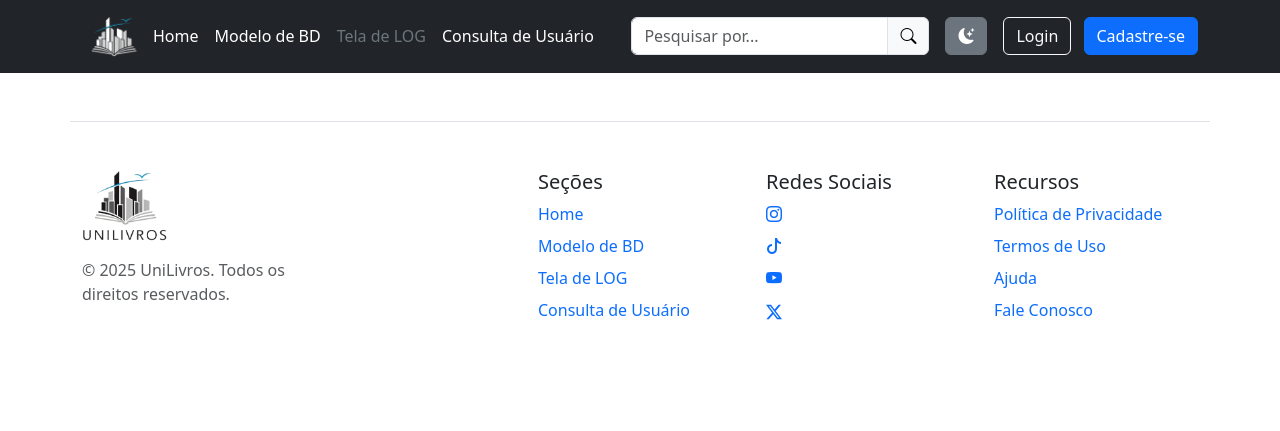
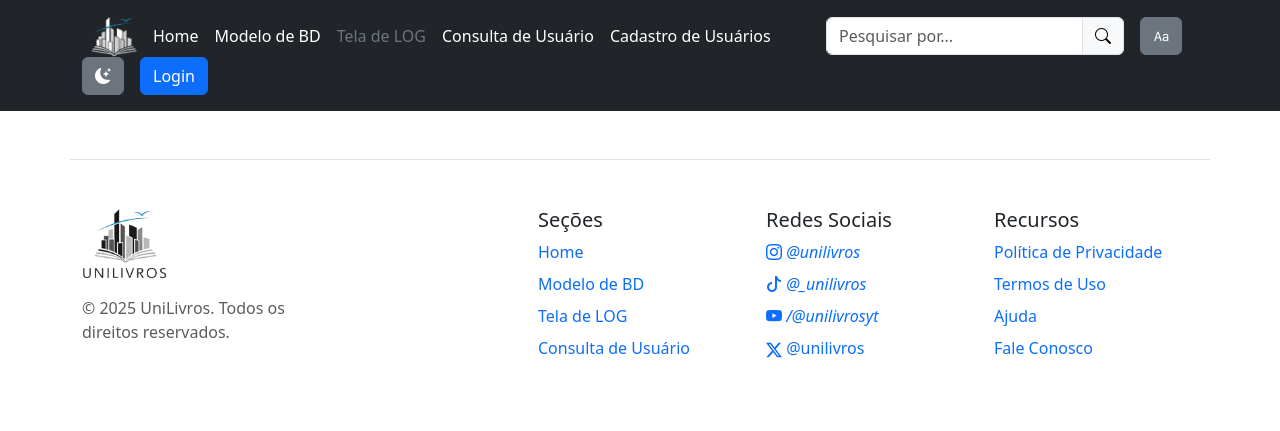
Before and after one commit to davyybs/Projeto-Backend-Unisuam, a PHP site: page /log.php in a window 1280 px wide. Shown: the top 431 px of the page. Run offline with PHP 8.4, Linux system fonts and the light colour scheme.

Commit message:
Mudanças no Header

```diff
--- a/conexao.php
+++ b/conexao.php
@@ -1,7 +1,7 @@
 <?php
-$servidor = "localhost";
+$servidor = "localhost:3306";
 $usuario = "root";
-$senha = "";
+$senha = "Mddr1605.";
 $banco = "unilivros";
 $conexao = mysqli_connect($servidor, $usuario, $senha, $banco);
 if (!$conexao) {
--- a/css/cadastroU.css
+++ b/css/cadastroU.css
@@ -2,7 +2,6 @@
 
 
 html, body {
-  font-family: Arial, sans-serif;
   background-color: #f1f5f9 !important;
 }
 h1 {
--- a/log.php
+++ b/log.php
@@ -9,6 +9,8 @@
   <title>UniLivros</title>
 </head>
 <body>
+
+  <!-- Header -->
   <header class="p-3 bg-dark">
     <div class="container">
       <div class="d-flex flex-wrap align-items-center justify-content-center justify-content-lg-start">
@@ -19,11 +21,12 @@
           <li><a href="index.php" class="nav-link px-2 text-white">Home</a></li>
           <li><a href="modeloBD.php" class="nav-link px-2 text-white">Modelo de BD</a></li>
           <li><a href="log.php" class="nav-link px-2 text-secondary">Tela de LOG</a></li>
-          <li><a href="usuario.php" class="nav-link px-2 text-white">Consulta de Usuário</a></li>
+          <li><a href="consulta_usuario.php" class="nav-link px-2 text-white">Consulta de Usuário</a></li>
+          <li><a href="cadastro_usuario.php" class="nav-link px-2 text-white">Cadastro de Usuários</a></li>
         </ul>
         <form class="col-12 col-lg-auto mb-3 mb-lg-0 me-lg-3" role="search">
           <div class="input-group">
-            <input type="search" class="form-control text-dark" placeholder="Pesquisar por..." aria-label="Search"/>
+            <input type="search" class="form-control text-body" placeholder="Pesquisar por..." aria-label="Search"/>
             <span class="input-group-text">
               <button type="submit" class="searchBtn">
                 <i class="bi bi-search"></i>
@@ -32,25 +35,22 @@
           </div>
         </form>
         <div class="me-3">
-         <button type="button" class="btn btn-secondary" id="darkmode"><i class="bi bi-sun-fill" id="iconeModo"></i></button>
+          <button type="button" class="btn btn-secondary" id=""><i class="bi bi-type"></i></button>
+        </div>
+        <div class="me-3">
+          <button type="button" class="btn btn-secondary" id="darkmode"><i class="bi bi-sun-fill" id="iconeModo"></i></button>
         </div>
         <div class="text-end">
-          <a href="login.php" class="text-decoration-none">
-            <button type="button" class="btn btn-outline-light me-2">
-              Login
-            </button>
-          </a>
-          <a href="cadastroU.php">
-            <button type="button" class="btn btn-primary">Cadastre-se</button>
-          </a>
+          <a href="login.php" class="btn btn-primary me-2 text-decoration-none">Login</a>
         </div>
       </div>
     </div>
   </header>
 
-  <div class="d-flex bg-body">
+  <!-- Footer -->
+  <footer class="d-flex bg-body">
     <div class="container">
-      <footer class="row row-cols-1 row-cols-sm-2 row-cols-md-5 py-5 my-5 border-top">
+      <div class="row row-cols-1 row-cols-sm-2 row-cols-md-5 py-5 my-5 border-top">
         <div class="col mb-3">
           <a href="index.php" class="d-flex align-items-center mb-3 link-body-emphasis text-decoration-none" aria-label="Bootstrap">
             <img src="images/logoC.png" alt="Logo UniLivros" class="logoImgFooter" id="imagemTema">
@@ -79,17 +79,17 @@
           <h5>Redes Sociais</h5>
           <ul class="nav flex-column">
             <li class="nav-item mb-2">
-              <a href="#"><i class="bi bi-instagram"></i></a>
+              <a href="#" class="nav-link p-0"><i class="bi bi-instagram"> @unilivros</i></a>
             </li>
             <li class="nav-item mb-2">
-              <a href="#"><i class="bi bi-tiktok"></i></a>
+              <a href="#" class="nav-link p-0"><i class="bi bi-tiktok"> @_unilivros</i></a>
             </li>
             <li class="nav-item mb-2">
-              <a href="#"><i class="bi bi-youtube"></i></a>
+              <a href="#" class="nav-link p-0"><i class="bi bi-youtube"> /@unilivrosyt</i></a>
             </li>
             <li class="nav-item mb-2">
-              <a href="#">
-                <svg xmlns="http://www.w3.org/2000/svg" width="16" height="16" fill="currentColor" class="bi bi-twitter-x" viewBox="0 0 16 16"> <path d="M12.6.75h2.454l-5.36 6.142L16 15.25h-4.937l-3.867-5.07-4.425 5.07H.316l5.733-6.57L0 .75h5.063l3.495 4.633L12.601.75Zm-.86 13.028h1.36L4.323 2.145H2.865z"/></svg>
+              <a href="#" class="nav-link p-0">
+                <svg xmlns="http://www.w3.org/2000/svg" width="16" height="16" fill="currentColor" class="bi bi-twitter-x" viewBox="0 0 16 16"> <path d="M12.6.75h2.454l-5.36 6.142L16 15.25h-4.937l-3.867-5.07-4.425 5.07H.316l5.733-6.57L0 .75h5.063l3.495 4.633L12.601.75Zm-.86 13.028h1.36L4.323 2.145H2.865z"/></svg> @unilivros
               </a>
             </li>
           </ul>
@@ -111,9 +111,9 @@
             </li>
           </ul>
         </div>
-      </footer>
+      </div>
     </div>
-  </div>
+  </footer>
 
   <script src="https://cdn.jsdelivr.net/npm/bootstrap@5.3.8/dist/js/bootstrap.bundle.min.js" integrity="sha384-FKyoEForCGlyvwx9Hj09JcYn3nv7wiPVlz7YYwJrWVcXK/BmnVDxM+D2scQbITxI" crossorigin="anonymous"></script>
   <script src="js/darkmode.js"></script>
--- a/login.php
+++ b/login.php
@@ -42,7 +42,7 @@ require 'conexao.php';
               <button type="reset" class="btn btn-secondary fw-semibold">Limpar</button>
             </div>
             <div class="mt-3">
-              <p class="">Esqueceu sua senha? <a href="esqueci.php" class="text-decoration-none">Redefinir senha</a></p>
+              <p class="">Esqueceu sua senha? <a href="alterar_senha.php" class="text-decoration-none">Redefinir senha</a></p>
             </div>
           </form>
         </div>
```
Also changed, not shown: index.php (+7 -4 lines), modeloBD.php (+19 -19 lines).
